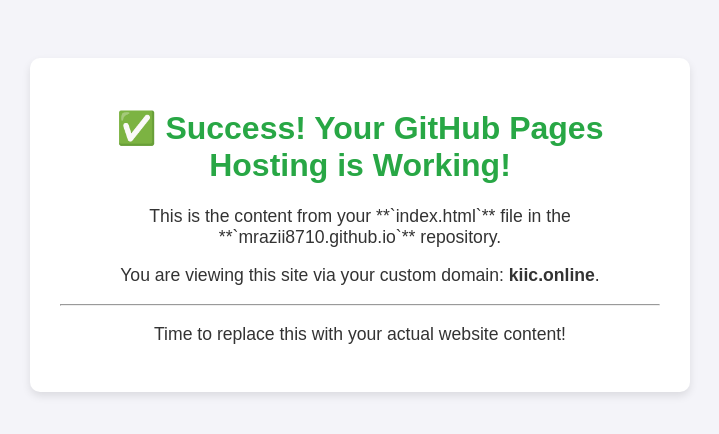
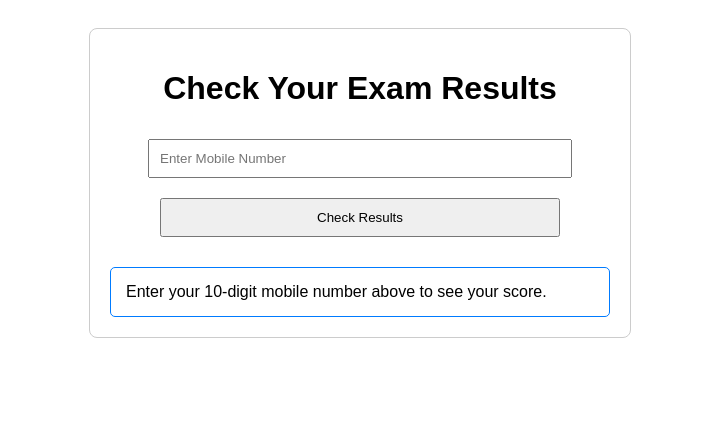
Before and after one commit to mrazii8710/mrazii8710.github.io, a plain HTML site: page index.html in a window 1280 px wide. Shown: the whole page, without its empty margins (280-999 px from the left). Drawn offline with Linux system fonts and the light colour scheme.

Commit message:
Update index.html

```diff
--- a/index.html
+++ b/index.html
@@ -2,44 +2,62 @@
 <html lang="en">
 <head>
     <meta charset="UTF-8">
-    <meta name="viewport" content="width=device-width, initial-scale=1.0">
-    <title>kiic.online - Hosting Test Successful!</title>
+    <title>Exam Results Lookup - kiic.online</title>
     <style>
-        body {
-            font-family: Arial, sans-serif;
-            text-align: center;
-            padding: 50px;
-            background-color: #f4f4f9;
-        }
-        .container {
-            max-width: 600px;
-            margin: 0 auto;
-            background: #ffffff;
-            padding: 30px;
-            border-radius: 10px;
-            box-shadow: 0 4px 8px rgba(0, 0, 0, 0.1);
-        }
-        h1 {
-            color: #28a745; /* Green color for success */
-        }
-        p {
-            color: #333;
-            font-size: 1.1em;
-        }
-        code {
-            background-color: #eee;
-            padding: 2px 4px;
-            border-radius: 3px;
-        }
+        body { font-family: Arial, sans-serif; text-align: center; padding: 20px; }
+        .container { max-width: 500px; margin: 0 auto; padding: 20px; border: 1px solid #ccc; border-radius: 8px; }
+        input[type="text"], button { padding: 10px; margin: 10px 0; width: 80%; }
+        #results-display { margin-top: 20px; text-align: left; padding: 15px; border: 1px solid #007bff; border-radius: 5px; }
+        .error { color: red; font-weight: bold; }
     </style>
 </head>
 <body>
     <div class="container">
-        <h1>✅ Success! Your GitHub Pages Hosting is Working!</h1>
-        <p>This is the content from your **`index.html`** file in the **`mrazii8710.github.io`** repository.</p>
-        <p>You are viewing this site via your custom domain: <strong>kiic.online</strong>.</p>
-        <hr>
-        <p>Time to replace this with your actual website content!</p>
+        <h1>Check Your Exam Results</h1>
+        <input type="text" id="mobileInput" placeholder="Enter Mobile Number" maxlength="10">
+        <button onclick="lookupResult()">Check Results</button>
+
+        <div id="results-display">
+            Enter your 10-digit mobile number above to see your score.
+        </div>
     </div>
+
+    <script>
+        function lookupResult() {
+            const mobile = document.getElementById('mobileInput').value.trim();
+            const display = document.getElementById('results-display');
+            display.innerHTML = 'Searching...';
+
+            // 1. Fetch the entire JSON data file from the static server
+            fetch('results.json')
+                .then(response => {
+                    if (!response.ok) {
+                        throw new Error('Could not load results data.');
+                    }
+                    return response.json();
+                })
+                .then(data => {
+                    // 2. Look up the result in the loaded array using JavaScript
+                    const result = data.find(student => student.mobile === mobile);
+
+                    if (result) {
+                        // 3. Display the found result (Beautifully!)
+                        display.innerHTML = `
+                            <h2>Result for ${result.mobile}</h2>
+                            <p><strong>Name:</strong> ${result.name}</p>
+                            <p><strong>Score:</strong> <span style="font-size: 1.5em; color: green;">${result.score}</span></p>
+                            <p><strong>Grade:</strong> ${result.grade}</p>
+                            <p><strong>Remarks:</strong> ${result.details}</p>
+                        `;
+                    } else {
+                        // 4. Handle Not Found
+                        display.innerHTML = '<p class="error">Results not found for that mobile number. Please try again.</p>';
+                    }
+                })
+                .catch(error => {
+                    display.innerHTML = `<p class="error">An error occurred: ${error.message}</p>`;
+                });
+        }
+    </script>
 </body>
 </html>
```
